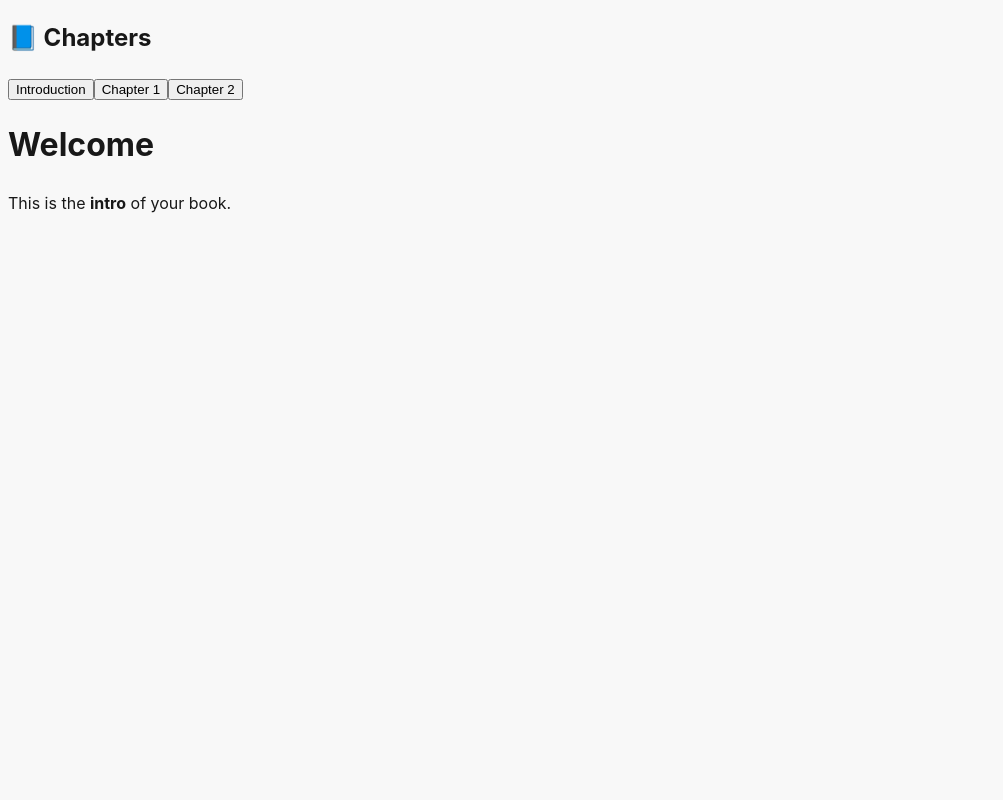
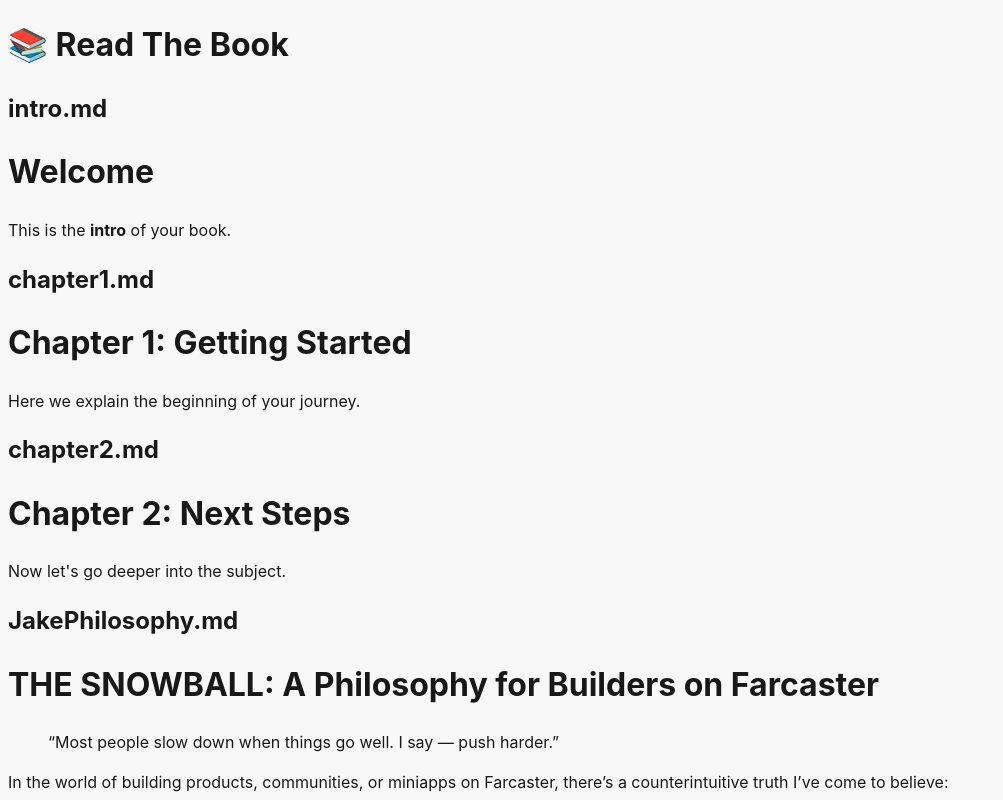
Before and after one commit to K1mc4n/ReadTheBook, a React (Vite) app: page / in a window 1280 px wide. Shown: the top 800 px of the page, without its empty margins (0-1003 px from the left). Built offline with nearby package versions, Linux system fonts and the light colour scheme; what @farcaster/frame-wagmi-connector, wagmi would draw is missing.

Commit message:
Update App.tsx

```diff
--- a/src/App.tsx
+++ b/src/App.tsx
@@ -1,39 +1,32 @@
-
-import { useState, useEffect } from 'react';
+import React, { useEffect, useState } from 'react';
 import ReactMarkdown from 'react-markdown';
-import './index.css';
-
-const chapters = ['intro', 'chapter1', 'chapter2'];
 
 function App() {
-  const [activeChapter, setActiveChapter] = useState('intro');
-  const [markdownContent, setMarkdownContent] = useState('');
+  const [files, setFiles] = useState<string[]>([]);
+  const [markdownContent, setMarkdownContent] = useState<Record<string, string>>({});
 
   useEffect(() => {
-    fetch(`/content/${activeChapter}.md`)
-      .then((res) => res.text())
-      .then((text) => setMarkdownContent(text));
-  }, [activeChapter]);
+    const fileNames = ['intro.md', 'chapter1.md', 'chapter2.md', 'JakePhilosophy.md'];
+    setFiles(fileNames);
+
+    fileNames.forEach((file) => {
+      fetch(`/content/${file}`)
+        .then(res => res.text())
+        .then(text => {
+          setMarkdownContent(prev => ({ ...prev, [file]: text }));
+        });
+    });
+  }, []);
 
   return (
-    <div className="flex min-h-screen">
-      <aside className="w-64 bg-gray-100 p-4 border-r">
-        <h2 className="text-xl font-bold mb-4">📘 Chapters</h2>
-        {chapters.map((chapter) => (
-          <button
-            key={chapter}
-            onClick={() => setActiveChapter(chapter)}
-            className={`block w-full text-left p-2 rounded hover:bg-purple-100 ${
-              activeChapter === chapter ? 'bg-purple-200 font-bold' : ''
-            }`}
-          >
-            {chapter.replace('chapter', 'Chapter ').replace('intro', 'Introduction')}
-          </button>
-        ))}
-      </aside>
-      <main className="flex-1 p-8 prose max-w-none">
-        <ReactMarkdown>{markdownContent}</ReactMarkdown>
-      </main>
+    <div className="p-4">
+      <h1 className="text-2xl font-bold mb-4">📚 Read The Book</h1>
+      {files.map(file => (
+        <div key={file} className="mb-8">
+          <h2 className="text-xl font-semibold">{file}</h2>
+          <ReactMarkdown>{markdownContent[file]}</ReactMarkdown>
+        </div>
+      ))}
     </div>
   );
 }
```
